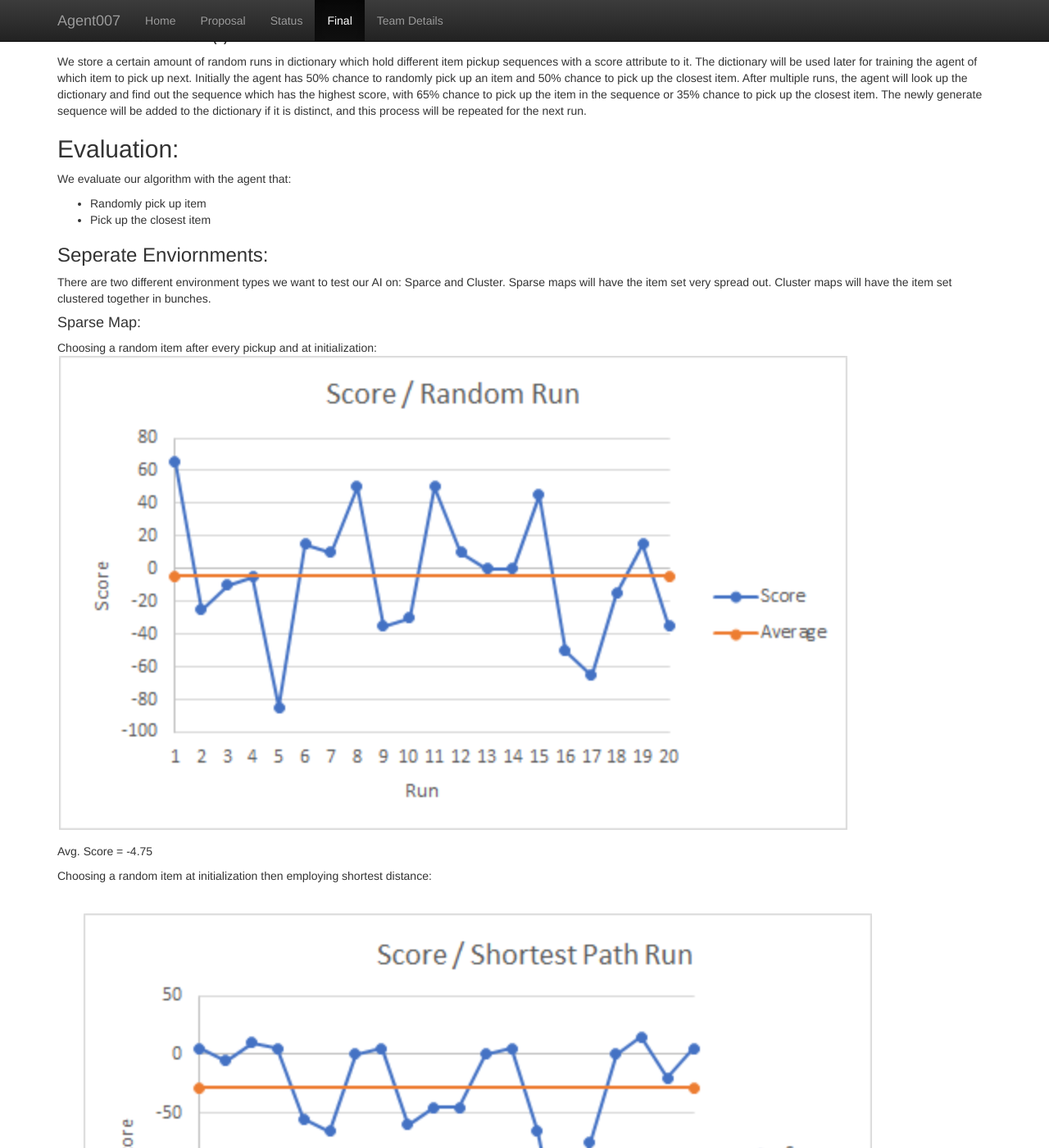
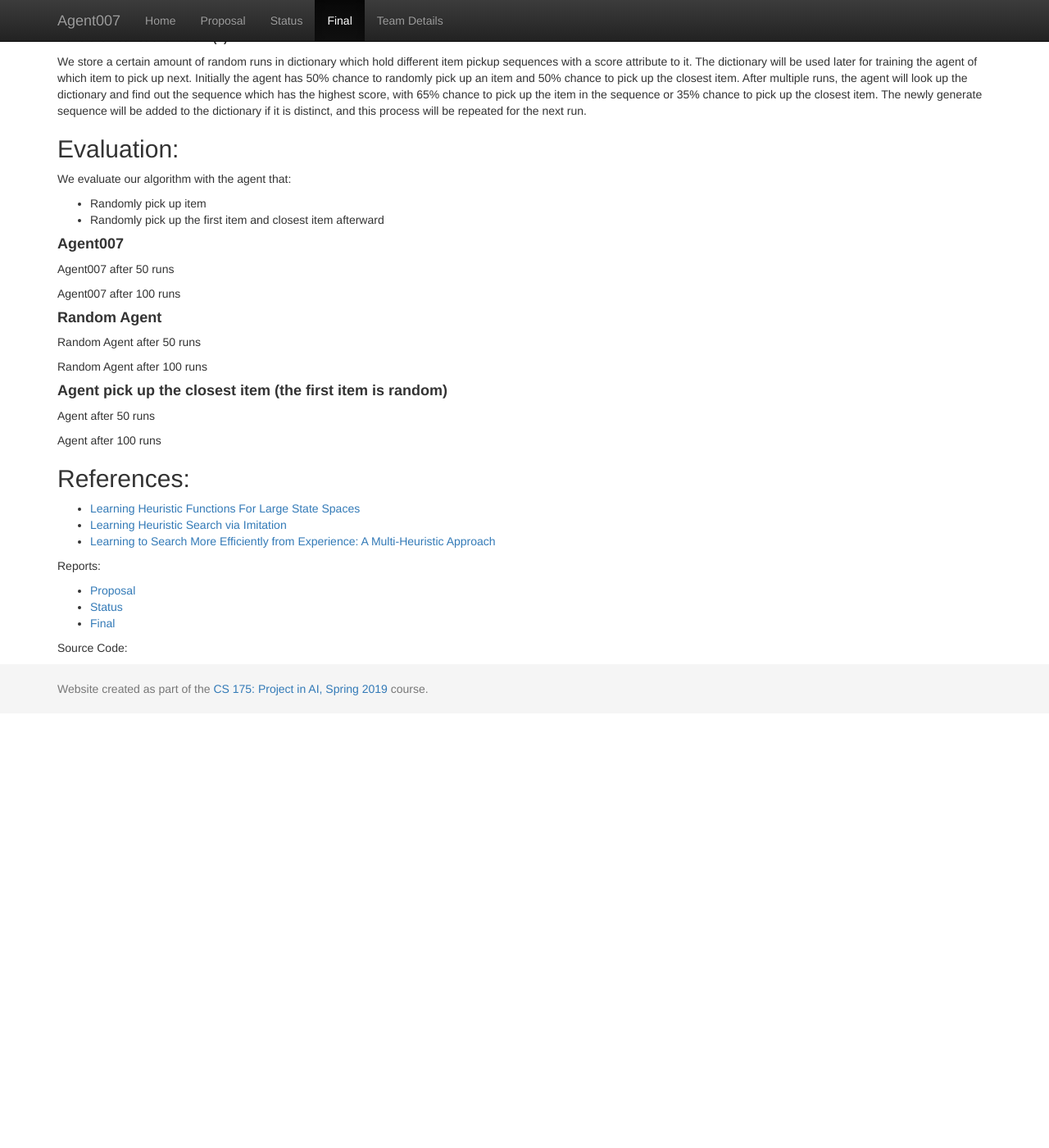
Before and after one commit to KumarHX/Agent007, a Jekyll site: the page built from docs/final.md, in a window 1280 px wide and 1400 px high, scrolled down 1477 px. Shown: the whole window at 82% size. Built offline with Jekyll 4.4.1, drawn with Linux system fonts in a browser that asks for light colours; after the commit the page ends 2347 px from its top, so only the background shows below that; some of the changed text lies outside the part shown.

Commit message:
Update final.md

```diff
--- a/docs/final.md
+++ b/docs/final.md
@@ -28,40 +28,22 @@ We store a certain amount of random runs in dictionary which hold different item
 ## Evaluation:
 We evaluate our algorithm with the agent that:
 - Randomly pick up item
-- Pick up the closest item
+- Randomly pick up the first item and closest item afterward
 
+#### **Agent007**
+Agent007 after 50 runs
 
-### Seperate Enviornments:
-There are two different environment types we want to test our AI on: Sparce and Cluster.
-Sparse maps will have the item set very spread out.
-Cluster maps will have the item set clustered together in bunches.
+Agent007 after 100 runs
 
-#### Sparse Map:
-Choosing a random item after every pickup and at initialization:
-![](RandomSparse.png?raw=true)<br>
-Avg. Score = -4.75
+#### **Random Agent**
+Random Agent after 50 runs
 
-Choosing a random item at initialization then employing shortest distance:
-![](ShortestPathSparse.png?raw=true)<br>
-Avg. Score = -28
+Random Agent after 100 runs
 
-Choosing item based on learned hueristic:
+#### **Agent pick up the closest item (the first item is random)**
+Agent after 50 runs
 
-
-#### Cluster Map:
-
-Choosing a random item after every pickup and at initialization:
-![](RandomCluster.png?raw=true)<br>
-Avg. Score = -14.25
-
-Choosing a random item at initialization then employing shortest distance:
-![](ShortestPathCluster.png?raw=true)<br>
-Avg. Score = -12.5
-
-Choosing item based on learned hueristic:
-
-#### Results:
-
+Agent after 100 runs
 
 ## References:
 - [Learning Heuristic Functions For Large State Spaces](https://www.sciencedirect.com/science/article/pii/S0004370211000877?fbclid=IwAR3o29EXShje6HAfJ-OC908yusSttGQ1AaaLXFmG_2wmK_0_tiwZCSYQCDI)
@@ -73,3 +55,5 @@ Reports:
 - [Proposal](proposal.html)
 - [Status](status.html)
 - [Final](final.html)
+
+Source Code:
```
